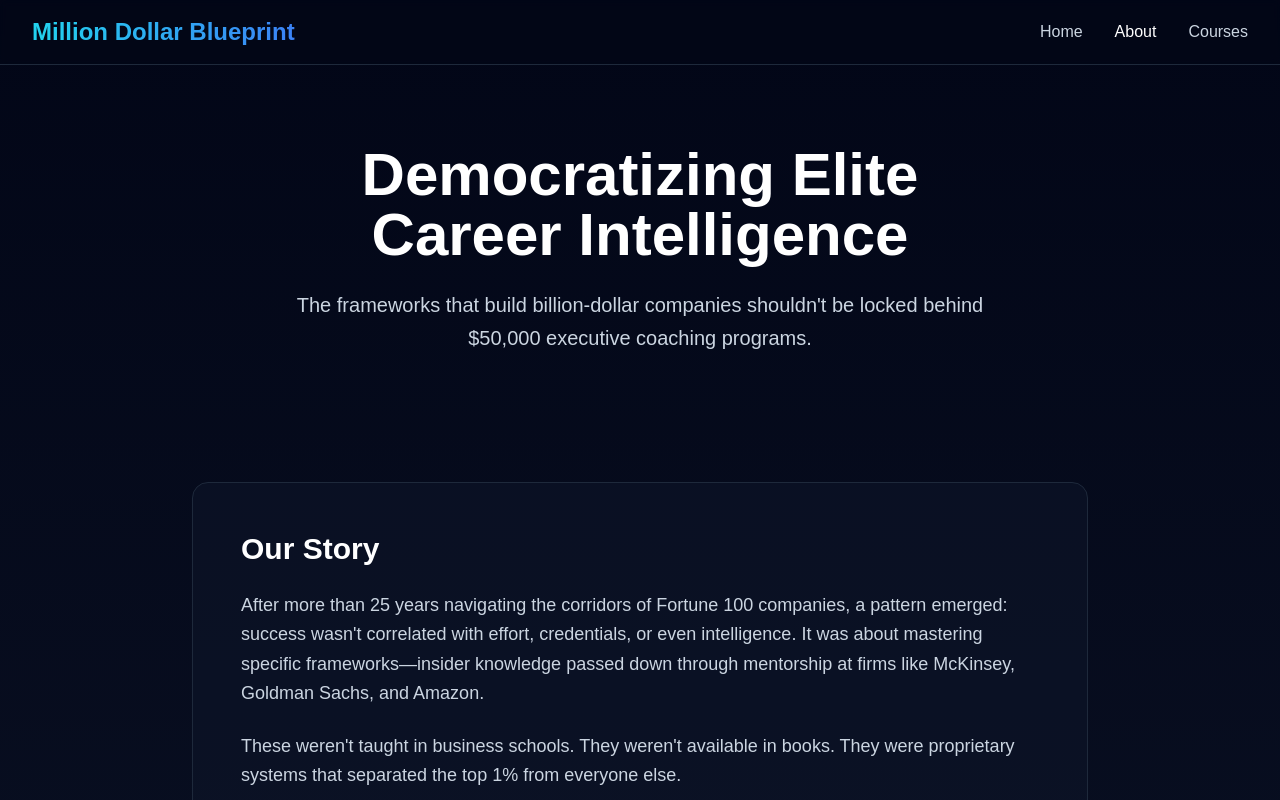
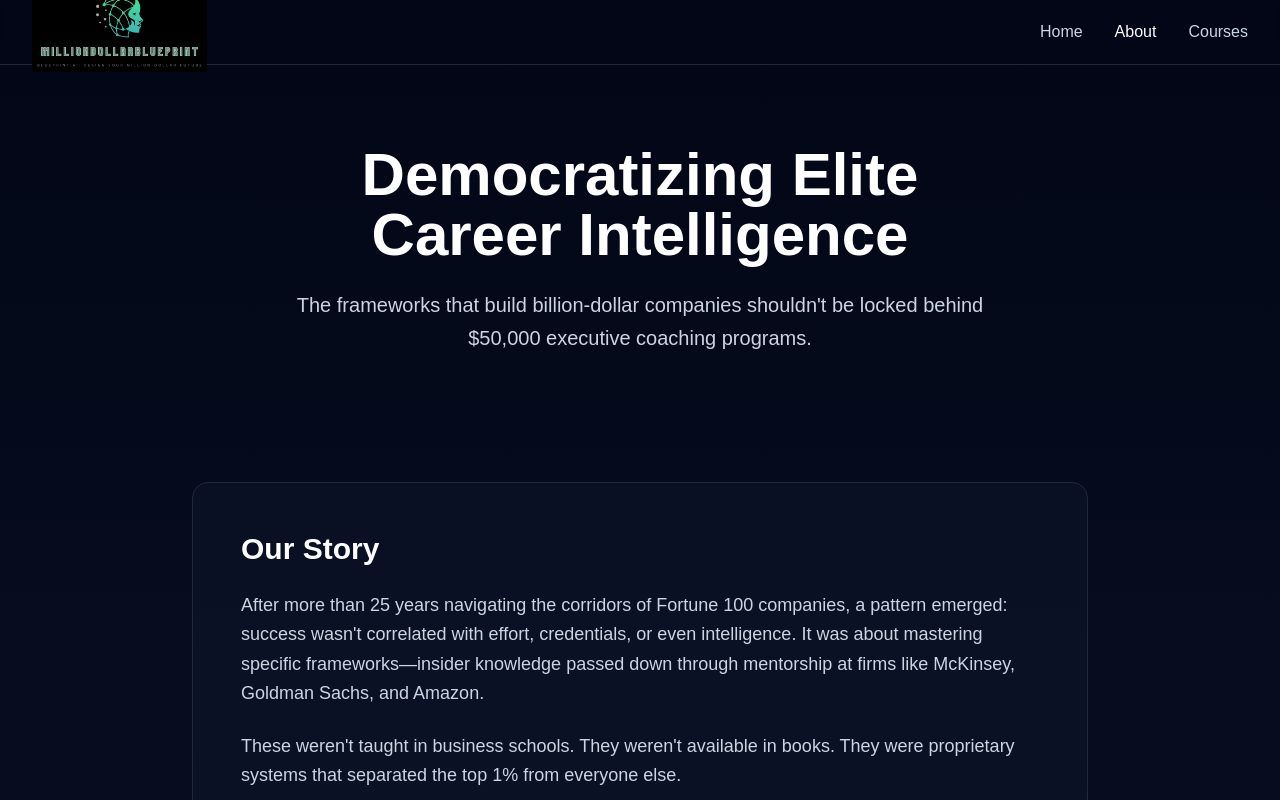
Before and after one commit to boxingthebest/million-dollar-blueprint-nextjs, a Next.js app: page /about in a window 1280 px wide. Shown: the top 800 px of the page. Built offline with nearby package versions, Linux system fonts and the light colour scheme.

Commit message:
Add logo to About page navigation

```diff
--- a/app/about/page.tsx
+++ b/app/about/page.tsx
@@ -2,6 +2,7 @@
 
 import { useState } from 'react';
 import Link from 'next/link';
+import Image from 'next/image';
 
 export default function AboutPage() {
   return (
@@ -10,8 +11,8 @@ export default function AboutPage() {
       <nav className="border-b border-slate-800 bg-slate-950/50 backdrop-blur-sm sticky top-0 z-50">
         <div className="max-w-7xl mx-auto px-4 sm:px-6 lg:px-8">
           <div className="flex justify-between items-center h-16">
-            <Link href="/" className="text-2xl font-bold bg-gradient-to-r from-cyan-400 to-blue-500 bg-clip-text text-transparent">
-              Million Dollar Blueprint
+            <Link href="/" className="flex items-center">
+              <Image src="/logo.jpg" alt="Million Dollar Blueprint" width={300} height={90} className="h-16 w-auto md:h-20" />
             </Link>
             <div className="flex gap-8">
               <Link href="/" className="text-slate-300 hover:text-white transition">Home</Link>
```
